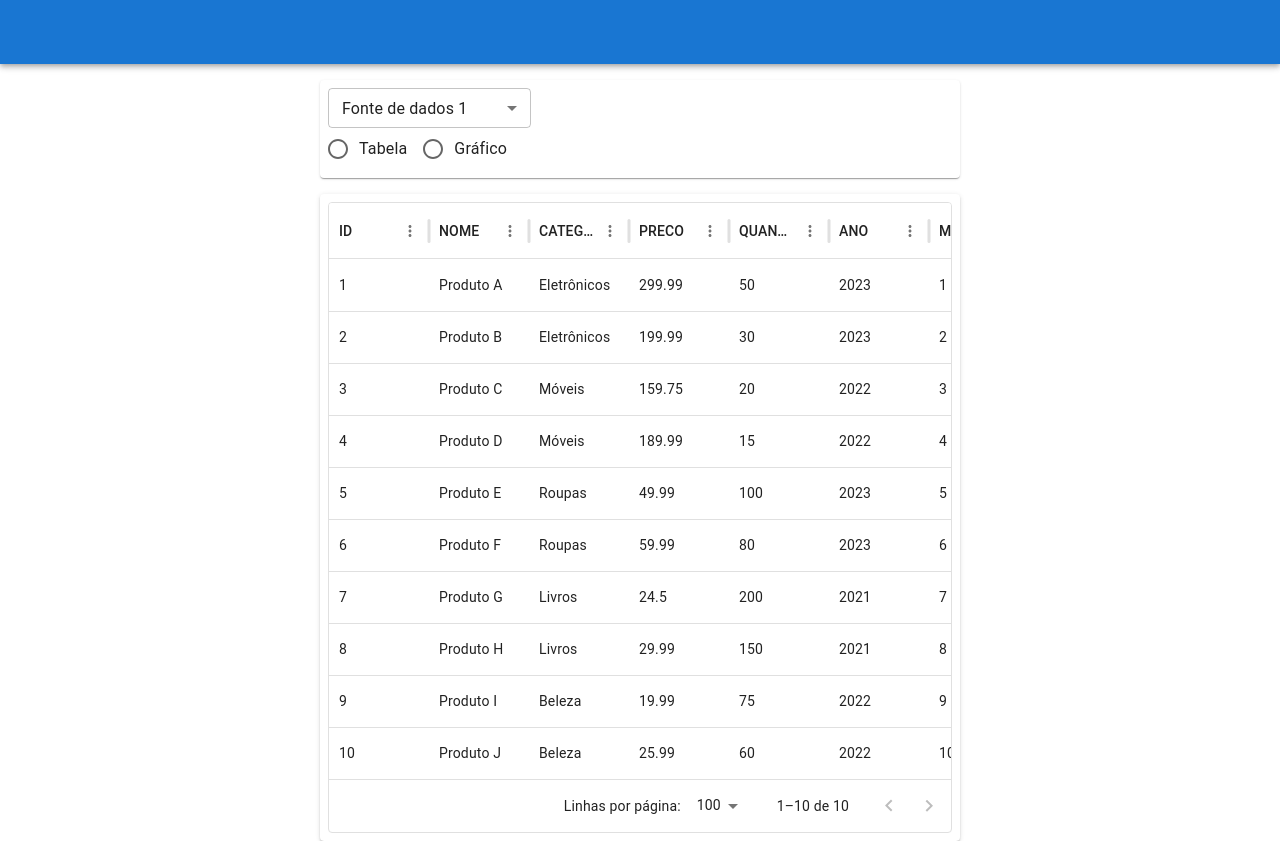
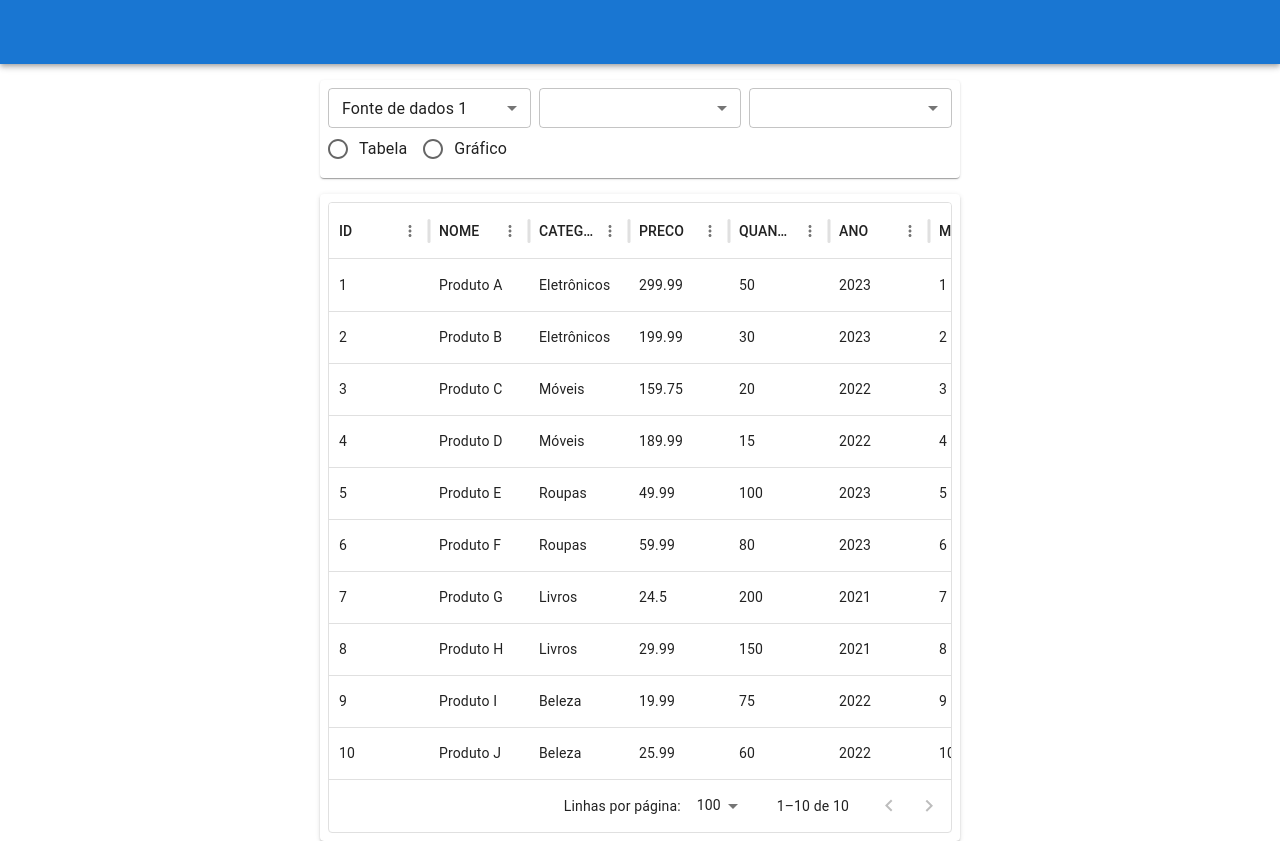
Before and after one commit to heltonfv/react-data-processing, a React (Create React App) app: page / in a window 1280 px wide. Built offline with nearby package versions, Linux system fonts and the light colour scheme.

Commit message:
create sum and detail select

```diff
--- a/src/App.tsx
+++ b/src/App.tsx
@@ -34,6 +34,8 @@ function App() {
 
   const [ selected, setSelected ] = useState('datasource1.json');
   const [ data, setData ] = useState([{id: 0}]);
+  const [ sumFields, setSumFields ] = useState<string[]>();
+  const [ detailFields, setDetailFields ] = useState<string[]>();
 
   const handleChange = (event:SelectChangeEvent) => {
     setSelected(event.target.value);
@@ -43,7 +45,11 @@ function App() {
     const fetchData = async () => {
       const response = await fetch(`datasource/${selected}`);
       const result = await response.json();
+      const fields = Object.keys(result[0]);
+
       setData(result);
+      setSumFields(fields);
+      setDetailFields(fields);
     };
     fetchData();
   }, [selected]);
@@ -70,6 +76,20 @@ function App() {
                     ))}
                   </Select>
                 </Grid>
+                <Grid item xs={12} md={4}>
+                  <Select fullWidth label="Teste" size="small">
+                    {sumFields?.map((item, index) => (
+                      <MenuItem value={index}>{item.toUpperCase()}</MenuItem>
+                    ))}
+                  </Select>
+                </Grid>
+                <Grid item xs={12} md={4}>
+                  <Select fullWidth label="Teste" size="small">
+                    {detailFields?.map((item, index) => (
+                      <MenuItem value={index}>{item.toUpperCase()}</MenuItem>
+                    ))}
+                  </Select>
+                </Grid>
               </Grid>
 
               <RadioGroup row>
```
